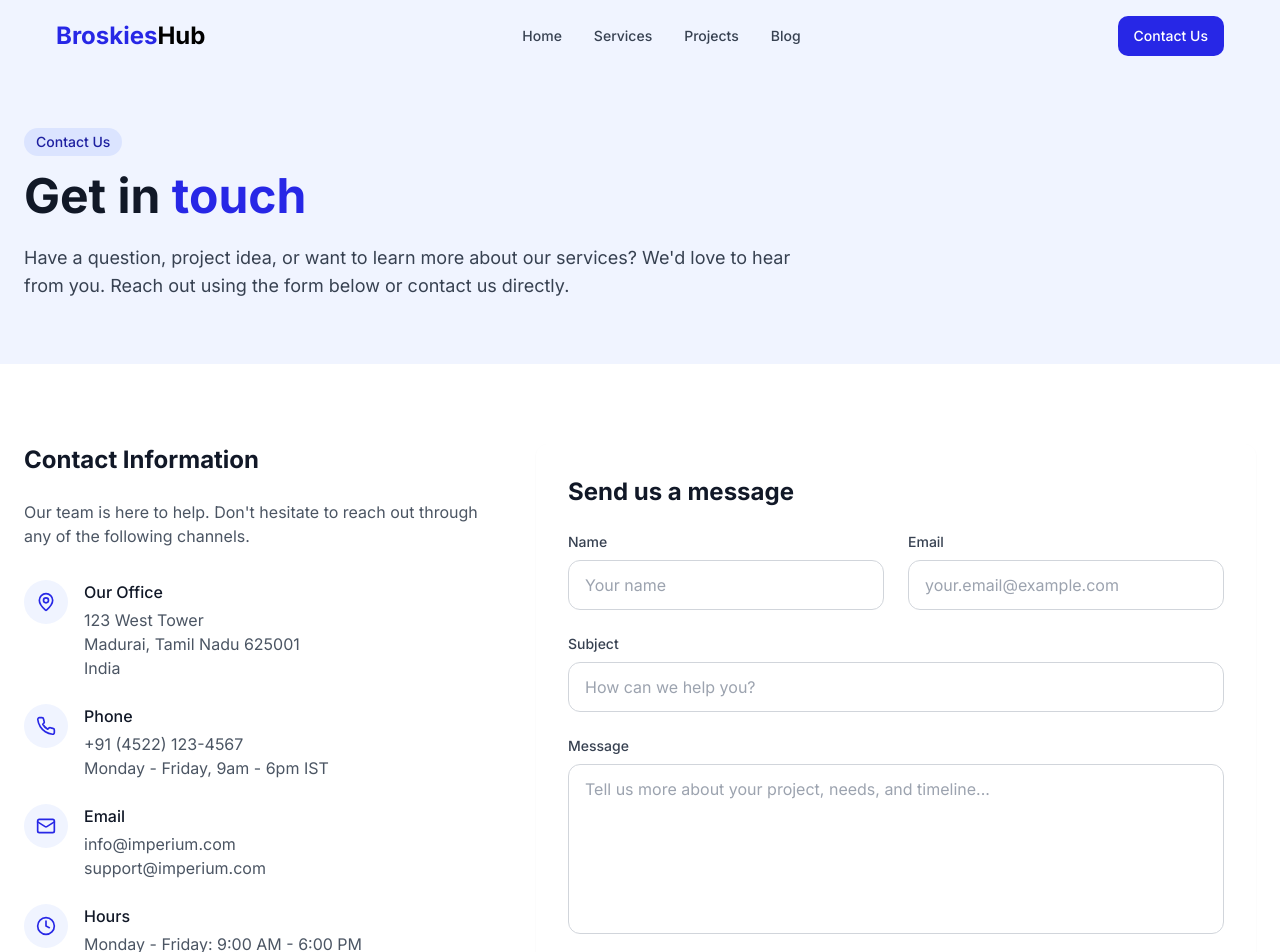
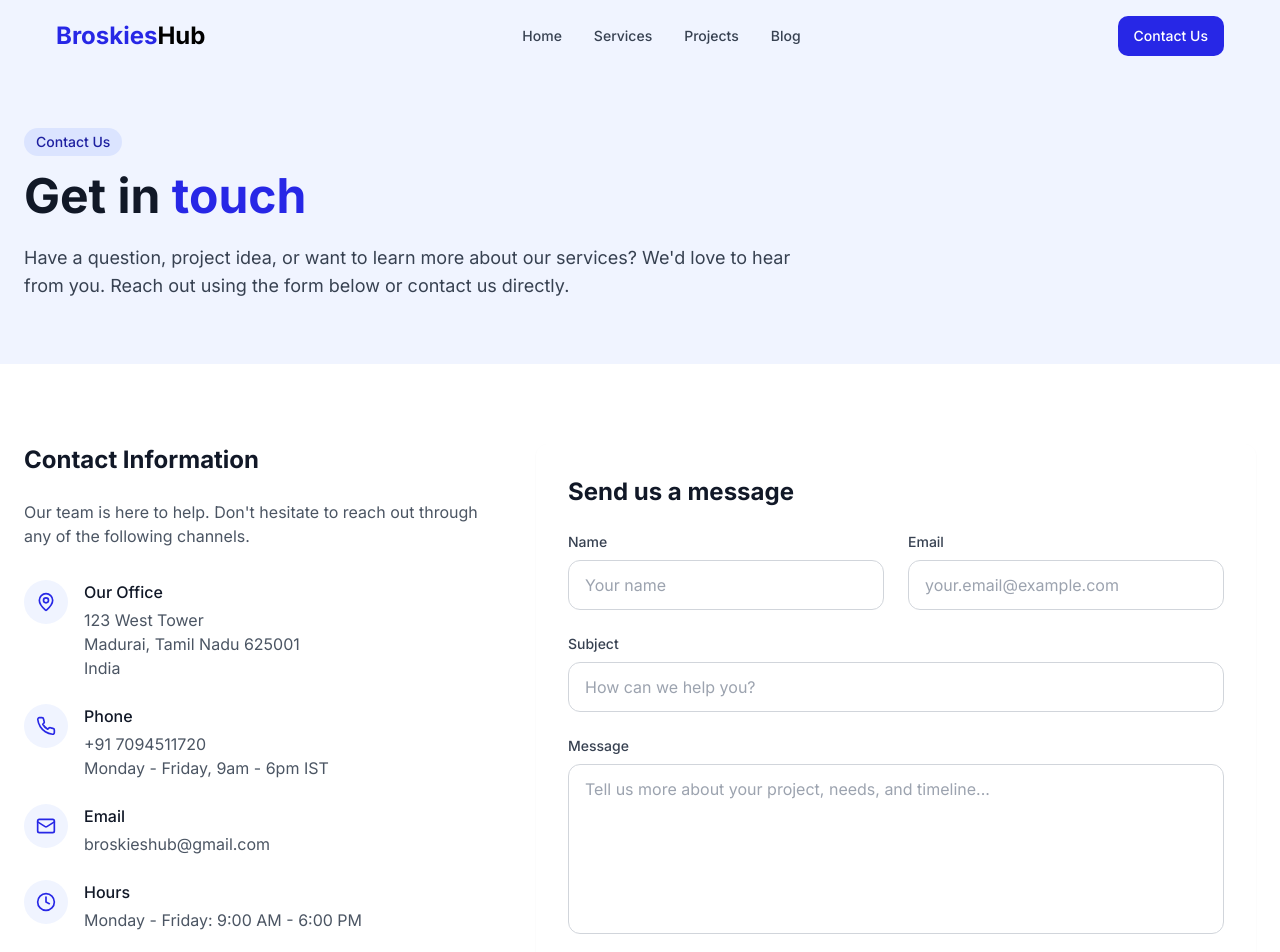
Before and after one commit to Bose1407/Freelancing---Website, a React (Vite) app: page /contact in a window 1280 px wide. Shown: the top 952 px of the page. Built offline with nearby package versions, Linux system fonts and the light colour scheme.

Commit message:
modified

```diff
--- a/src/pages/Contact.tsx
+++ b/src/pages/Contact.tsx
@@ -64,7 +64,7 @@ const Contact = () => {
                       <div>
                         <h3 className="font-medium text-gray-900 dark:text-white mb-1">Phone</h3>
                         <p className="text-gray-600 dark:text-gray-400">
-                          +91 (4522) 123-4567<br />
+                          +91 7094511720<br />
                           Monday - Friday, 9am - 6pm IST
                         </p>
                       </div>
@@ -77,8 +77,7 @@ const Contact = () => {
                       <div>
                         <h3 className="font-medium text-gray-900 dark:text-white mb-1">Email</h3>
                         <p className="text-gray-600 dark:text-gray-400">
-                          info@imperium.com<br />
-                          support@imperium.com
+                          broskieshub@gmail.com<br />
                         </p>
                       </div>
                     </div>
@@ -91,7 +90,6 @@ const Contact = () => {
                         <h3 className="font-medium text-gray-900 dark:text-white mb-1">Hours</h3>
                         <p className="text-gray-600 dark:text-gray-400">
                           Monday - Friday: 9:00 AM - 6:00 PM<br />
-                          Saturday & Sunday: Closed
                         </p>
                       </div>
                     </div>
```
